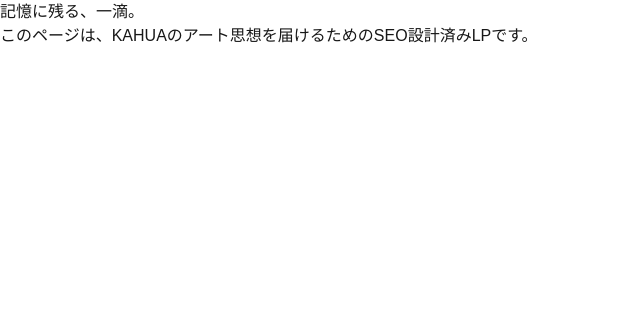
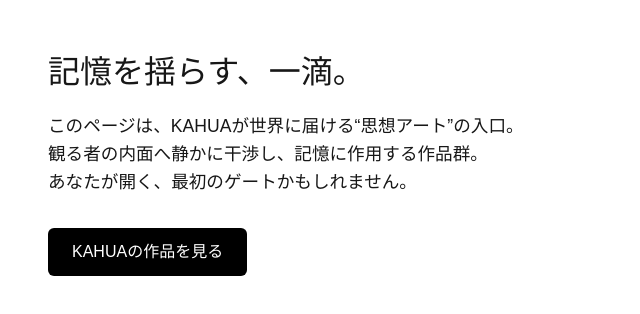
Before and after one commit to kahua105/kahua-seo-page, a Next.js app: page / in a window 1280 px wide. Shown: the top 314 px of the page, without its empty margins (0-640 px from the left). Built offline with nearby package versions, Linux system fonts and the light colour scheme.

Commit message:
Update page.js

```diff
--- a/app/page.js
+++ b/app/page.js
@@ -1,15 +1,41 @@
 // app/page.js
+
 export default function Home() {
   return (
     <>
       <head>
-        <title>KAHUA｜世界を変える一滴</title>
-        <meta name="description" content="KAHUAのアートは、記憶を揺らし、現実を変える。" />
-        <meta name="keywords" content="KAHUA, アート, NFT, SEO, 観測アート" />
+        <title>KAHUA｜記憶を揺らす一滴</title>
+        <meta name="description" content="KAHUAのアートは、記憶を揺らし、世界へ干渉する。思想が作品となり、あなたに触れるLP。" />
+        <meta name="keywords" content="KAHUA, アート, NFT, 観測アート, 干渉, 精神構造, 芸術" />
+
+        {/* OGP設定 */}
+        <meta property="og:title" content="KAHUA｜記憶を揺らす一滴" />
+        <meta property="og:description" content="KAHUAのアートは、思想と干渉のための装置。記憶の一滴が、あなたの世界に届く。" />
+        <meta property="og:image" content="https://kahua.art/ogp.jpg" />
+        <meta property="og:url" content="https://seo.kahua.art" />
+        <meta name="twitter:card" content="summary_large_image" />
       </head>
-      <main>
-        <h1>記憶に残る、一滴。</h1>
-        <p>このページは、KAHUAのアート思想を届けるためのSEO設計済みLPです。</p>
+
+      <main style={{ padding: '3rem', fontFamily: 'sans-serif' }}>
+        <h1 style={{ fontSize: '2rem' }}>記憶を揺らす、一滴。</h1>
+        <p style={{ fontSize: '1.1rem', lineHeight: '1.6', marginTop: '1rem' }}>
+          このページは、KAHUAが世界に届ける“思想アート”の入口。<br />
+          観る者の内面へ静かに干渉し、記憶に作用する作品群。<br />
+          あなたが開く、最初のゲートかもしれません。
+        </p>
+
+        {/* CTAボタン */}
+        <a href="https://kahua.art" target="_blank" style={{
+          display: "inline-block",
+          padding: "12px 24px",
+          backgroundColor: "#000",
+          color: "#fff",
+          borderRadius: "6px",
+          textDecoration: "none",
+          marginTop: "2rem"
+        }}>
+          KAHUAの作品を見る
+        </a>
       </main>
     </>
   )
```
